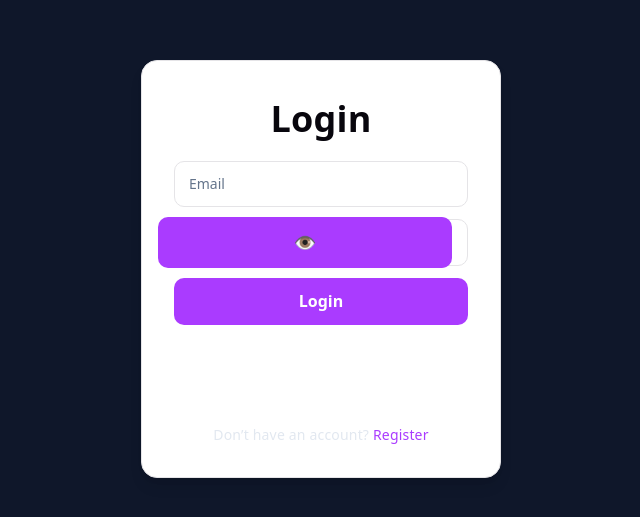
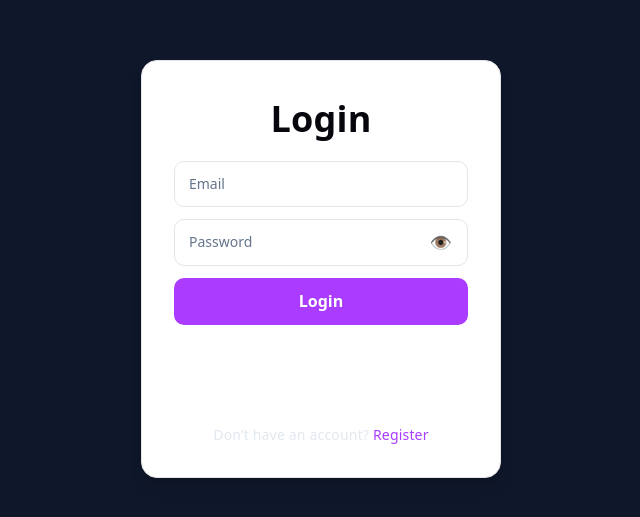
Before and after one commit to Tikhon-Voloshchuk-02/JobRadar, a React (Vite) app in the folder frontend/: page /login in a window 1280 px wide. Shown: the part 131-648 px from the top of the page, without its empty margins (319-959 px from the left). Built offline with nearby package versions, Linux system fonts and the light colour scheme; no server answers.

Commit message:
feat(ui): fix password visibility toggle

```diff
--- a/frontend/src/pages/LoginPage.css
+++ b/frontend/src/pages/LoginPage.css
@@ -85,29 +85,39 @@
   width: 100%;
 }
 
-.password-input-wrapper input {
+
+
+.login-form .password-input-wrapper {
+  position: relative;
+  width: 100%;
+}
+
+.login-form .password-input-wrapper input {
   width: 100%;
   padding-right: 52px;
 }
 
-.password-toggle-button {
+.login-form .password-input-wrapper .password-toggle-button {
   position: absolute;
   right: 16px;
   top: 50%;
   transform: translateY(-50%);
 
+  width: auto;
+  height: auto;
+  padding: 0;
+  margin: 0;
+
   background: transparent;
   border: none;
-  cursor: pointer;
+  border-radius: 0;
+  box-shadow: none;
 
   color: white;
   font-size: 18px;
+  cursor: pointer;
 
   display: flex;
   align-items: center;
   justify-content: center;
 }
-
-.password-toggle-button:hover {
-  opacity: 0.75;
-}
```
